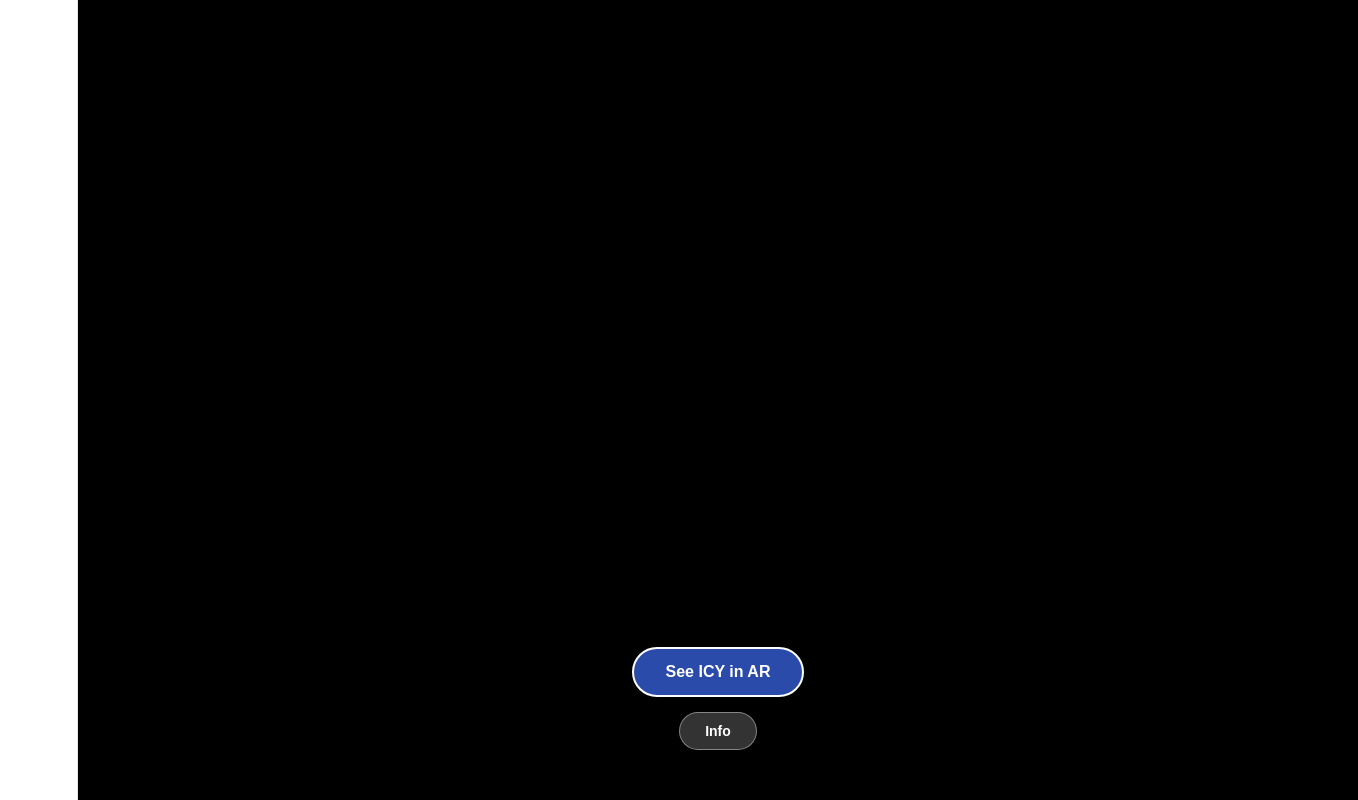
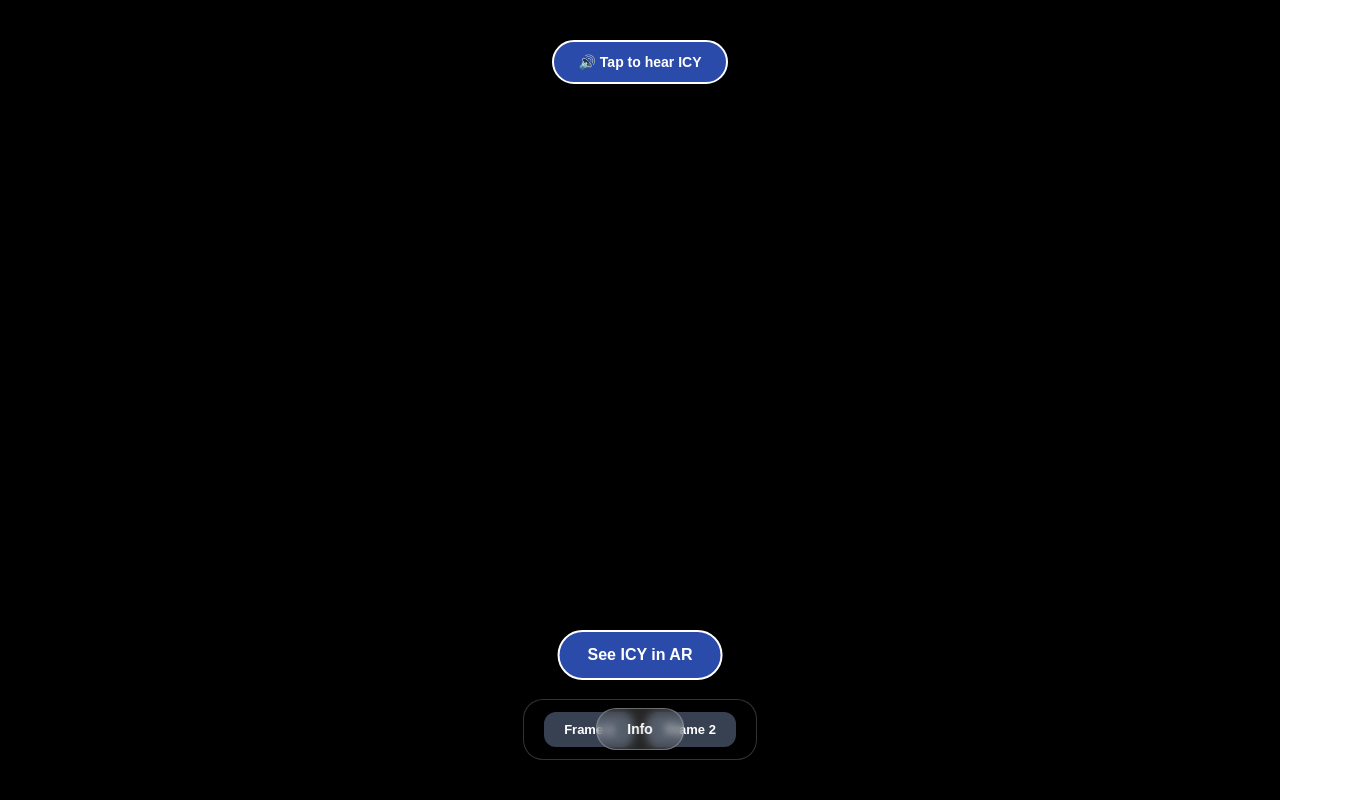
Before and after one commit to chakshu3011/antarctic-pwa, a React (Vite) app: page / in a window 1280 px wide. Shown: the whole page, 1358 px wide, since content can reach past the window. Built offline with nearby package versions, Linux system fonts and the light colour scheme.

Commit message:
Fix: updated code and UI ratios

```diff
--- a/src/App.jsx
+++ b/src/App.jsx
@@ -2,114 +2,70 @@
 import { BrowserRouter, Routes, Route } from 'react-router-dom';
 
 const PenguinAR = () => {
-  const [currentScreen, setCurrentScreen] = useState('intro'); // 'intro', 'ar-mode', 'info', 'thankyou'
+  const [isInfoOpen, setIsInfoOpen] = useState(false);
+  const [isThankYouOpen, setIsThankYouOpen] = useState(false);
   const [activeFrame, setActiveFrame] = useState(null); // null, 'frame1', or 'frame2'
 
   useEffect(() => {
-    if (currentScreen === 'thankyou') {
+    if (isThankYouOpen) {
       const timer = setTimeout(() => {
-        setCurrentScreen('intro');
+        setIsThankYouOpen(false);
       }, 5000);
       return () => clearTimeout(timer);
     }
-  }, [currentScreen]);
+  }, [isThankYouOpen]);
 
-  // Immersive Voice Audio Player - Works completely inside the camera screen now!
-  const playIcyVoice = () => {
+  const playIcyVoice = (e) => {
+    e.stopPropagation();
     const audio = new Audio('/audio/icy_voice.mp3');
-    audio.play().catch(err => console.log("Audio waiting for user clearance:", err));
+    audio.play().catch(err => console.log("Audio waiting for user click:", err));
   };
 
+  const isBlurred = isInfoOpen || isThankYouOpen;
+
   return (
-    <div style={{ width: '100vw', height: '100dvh', margin: 0, padding: 0, overflow: 'hidden', backgroundColor: 'black', fontFamily: 'sans-serif', position: 'relative' }}>
+    // Hardened Viewport Layer: Forces 100% device height and width coverage
+    <div style={{ position: 'fixed', inset: 0, width: '100vw', height: '100vh', margin: 0, padding: 0, overflow: 'hidden', backgroundColor: 'black', fontFamily: 'sans-serif' }}>
 
-      {/* =========================================================
-          SCREEN 1: THE CLEAN INTRO WEB PREVIEW
-          ========================================================= */}
-      {currentScreen === 'intro' && (
-        <div style={{ width: '100%', height: '100%', position: 'absolute', inset: 0, zIndex: 10 }}>
-          {/* Base 3D Preview */}
+      {/* 1. THE VIEWPORT BOUNDARY BOX */}
+      <div style={{
+        position: 'absolute',
+        inset: 0,
+        width: '100%',
+        height: '100%',
+        transition: 'filter 0.5s ease',
+        filter: isBlurred ? 'blur(10px)' : 'none',
+        zIndex: 1
+      }}>
         <model-viewer
           src="/models/penguin1.glb"
+          ios-src="https://antarctic-pwa.vercel.app/models/penguin1.usdz"
           autoplay
           animation-name="idle"
+          ar
+          ar-modes="quick-look webxr scene-viewer"
           camera-controls
-            interaction-prompt="none"
-            style={{ width: '100%', height: '100%', backgroundColor: 'transparent' }}
+          scale="10 10 10"
+          ar-placement="floor"
+          ar-scale="fixed"
+          style={{ width: '100%', height: '100%', display: 'block', backgroundColor: 'transparent' }}
+        >
+
+          {/* THE MASTER AR CAMERA SYSTEM INTERFACE */}
+          {/* These elements are hidden on the web view and only display inside the AR camera stream */}
+          <div slot="ar-button" style={{ position: 'absolute', inset: 0, pointerEvents: 'none', zIndex: 100 }}>
+
+            {/* Live Transparent PNG Frame Overlay (AR Mode) */}
+            {activeFrame && (
+              <img
+                src={activeFrame === 'frame1' ? '/images/frame1.png' : '/images/frame2.png'}
+                alt="Active Frame Border"
+                style={{ width: '100%', height: '100%', objectFit: 'contain', position: 'absolute', inset: 0, pointerEvents: 'none' }}
               />
-
-          {/* Bottom Center Navigation Row */}
-          <div style={{ position: 'absolute', bottom: '50px', left: 0, right: 0, display: 'flex', flexDirection: 'column', alignItems: 'center', gap: '15px', zIndex: 15 }}>
-            <button
-              onClick={() => setCurrentScreen('ar-mode')}
-              style={{
-                padding: '14px 32px', backgroundColor: '#2B4BAA', color: 'white',
-                border: '2px solid white', borderRadius: '30px', fontWeight: 'bold', fontSize: '16px',
-                boxShadow: '0 4px 15px rgba(0,0,0,0.4)', cursor: 'pointer'
-              }}
-            >
-              See ICY in AR
-            </button>
-
-            <button
-              onClick={() => setCurrentScreen('info')}
-              style={{
-                padding: '10px 25px', backgroundColor: 'rgba(255, 255, 255, 0.2)', color: 'white',
-                border: '1px solid rgba(255,255,255,0.4)', borderRadius: '20px', fontWeight: 'bold', fontSize: '14px',
-                backdropFilter: 'blur(4px)', cursor: 'pointer'
-              }}
-            >
-              Info
-            </button>
-          </div>
-        </div>
             )}
 
-      {/* =========================================================
-          SCREEN 2: TRUE IN-BROWSER AR CAMERA MODE (THE PIVOT)
-          ========================================================= */}
-      {currentScreen === 'ar-mode' && (
-        <div style={{ width: '100%', height: '100%', position: 'absolute', inset: 0, zIndex: 20 }}>
-
-          {/* 1. THE WEB CAMERA AR SCENE ENGINE */}
-          {/* This injects the camera stream directly into the background of your webpage */}
-          <a-scene
-            embedded
-            arjs="sourceType: webcam; debugUIEnabled: false; detectionMode: mono_and_matrix;"
-            vr-mode-ui="enabled: false"
-            style={{ width: '100%', height: '100%', position: 'absolute', top: 0, left: 0 }}
-          >
-            {/* Asset Management System to pre-load ICY */}
-            <a-assets>
-              <a-asset-item id="icyModel" src="/models/penguin1.glb"></a-asset-item>
-            </a-assets>
-
-            {/* Markerless/Floor Anchor configuration */}
-            {/* Positioned slightly forward (z: -2) so ICY spawns instantly in front of the camera view */}
-            <a-entity
-              gltf-model="#icyModel"
-              position="0 -0.5 -2"
-              scale="0.8 0.8 0.8"
-              animation-mixer="clip: idle;"
-            ></a-entity>
-
-            <a-entity camera></a-entity>
-          </a-scene>
-
-          {/* 2. LIVE INTERACTIVE HTML FRAMES (Renders flawlessly on top of the phone camera!) */}
-          {activeFrame && (
-            <div style={{ position: 'absolute', inset: 0, pointerEvents: 'none', zIndex: 25 }}>
-              <img
-                src={activeFrame === 'frame1' ? '/images/frame1.png' : '/images/frame2.png'}
-                alt="Active Border Frame"
-                style={{ width: '100%', height: '100%', objectFit: 'contain' }}
-              />
-            </div>
-          )}
-
-          {/* 3. INTERACTIVE HUD BUTTON ROW */}
-          {/* TOP CENTER: Audio Controller Button */}
-          <div style={{ position: 'absolute', top: '40px', left: 0, right: 0, display: 'flex', justifyContent: 'center', zIndex: 30 }}>
+            {/* Top Center Layout: The Audio Track Controller */}
+            <div style={{ position: 'absolute', top: '40px', left: 0, right: 0, display: 'flex', justifyContent: 'center', pointerEvents: 'auto' }}>
               <button
                 onClick={playIcyVoice}
                 style={{
@@ -122,65 +78,114 @@
               </button>
             </div>
 
-          {/* BOTTOM CENTER: Frame Switcher Panel */}
-          <div style={{ position: 'absolute', bottom: '40px', left: 0, right: 0, display: 'flex', flexDirection: 'column', alignItems: 'center', gap: '15px', zIndex: 30 }}>
-            <div style={{ display: 'flex', gap: '12px', backgroundColor: 'rgba(0,0,0,0.7)', padding: '10px 20px', borderRadius: '20px', border: '1px solid rgba(255,255,255,0.2)' }}>
+            {/* Bottom Row Layout: Interactive Frame Selectors */}
+            <div style={{ position: 'absolute', bottom: '40px', left: 0, right: 0, display: 'flex', justifyContent: 'center', pointerEvents: 'auto' }}>
+              <div style={{ display: 'flex', gap: '12px', backgroundColor: 'rgba(0,0,0,0.75)', padding: '12px 20px', borderRadius: '20px', border: '1px solid rgba(255,255,255,0.2)' }}>
                 <button
-                onClick={() => setActiveFrame(activeFrame === 'frame1' ? null : 'frame1')}
+                  onClick={(e) => { e.stopPropagation(); setActiveFrame(activeFrame === 'frame1' ? null : 'frame1'); }}
                   style={{
-                  padding: '8px 16px', borderRadius: '12px', border: 'none',
+                    padding: '10px 20px', borderRadius: '12px', border: 'none',
                     backgroundColor: activeFrame === 'frame1' ? '#10b981' : '#374151',
-                  color: 'white', fontWeight: 'bold', fontSize: '12px', cursor: 'pointer'
+                    color: 'white', fontWeight: 'bold', fontSize: '13px', cursor: 'pointer'
                   }}
                 >
                   {activeFrame === 'frame1' ? '✓ Frame 1' : 'Frame 1'}
                 </button>
                 <button
-                onClick={() => setActiveFrame(activeFrame === 'frame2' ? null : 'frame2')}
+                  onClick={(e) => { e.stopPropagation(); setActiveFrame(activeFrame === 'frame2' ? null : 'frame2'); }}
                   style={{
-                  padding: '8px 16px', borderRadius: '12px', border: 'none',
+                    padding: '10px 20px', borderRadius: '12px', border: 'none',
                     backgroundColor: activeFrame === 'frame2' ? '#10b981' : '#374151',
-                  color: 'white', fontWeight: 'bold', fontSize: '12px', cursor: 'pointer'
+                    color: 'white', fontWeight: 'bold', fontSize: '13px', cursor: 'pointer'
                   }}
                 >
                   {activeFrame === 'frame2' ? '✓ Frame 2' : 'Frame 2'}
                 </button>
               </div>
-
-            {/* Back Button to exit AR cleanly */}
-            <button
-              onClick={() => { setCurrentScreen('intro'); setActiveFrame(null); }}
-              style={{ background: 'rgba(0,0,0,0.6)', border: 'none', color: '#cbd5e1', padding: '6px 12px', borderRadius: '10px', fontWeight: 'bold', cursor: 'pointer', fontSize: '13px' }}
-            >
-              ← Back to Main
-            </button>
             </div>
 
           </div>
+
+          {/* AR ACTIVATION BUTTON (Native Activation Trigger for regular web layout view) */}
+          <button
+            slot="ar-button"
+            style={{
+              position: 'absolute',
+              bottom: '120px',
+              left: '50%',
+              transform: 'translateX(-50%)',
+              padding: '14px 28px',
+              backgroundColor: '#2B4BAA',
+              color: 'white',
+              border: '2px solid white',
+              borderRadius: '30px',
+              fontWeight: 'bold',
+              fontSize: '16px',
+              boxShadow: '0 4px 15px rgba(0,0,0,0.4)',
+              cursor: 'pointer',
+              zIndex: 10
+            }}
+          >
+            See ICY in AR
+          </button>
+
+        </model-viewer>
+      </div>
+
+      {/* ACTIVE TRANSPARENT FRAME RENDER ZONE (Only appears on web layer when testing scales) */}
+      {activeFrame && !isBlurred && (
+        <div style={{ position: 'absolute', inset: 0, pointerEvents: 'none', zIndex: 5 }}>
+          <img
+            src={activeFrame === 'frame1' ? '/images/frame1.png' : '/images/frame2.png'}
+            alt="Active Overlay Frame"
+            style={{ width: '100%', height: '100%', objectFit: 'contain' }}
+          />
+        </div>
       )}
 
-      {/* =========================================================
-          SCREEN 3: THE FACTS INFO OVERLAY SCREEN
-          ========================================================= */}
-      {currentScreen === 'info' && (
-        <div style={{ position: 'absolute', inset: 0, zIndex: 40, display: 'flex', alignItems: 'center', justifyContent: 'center', backgroundColor: 'rgba(0,0,0,0.7)', backdropFilter: 'blur(8px)' }}>
+      {/* 2. THE WEBPAGE INTRO SCREEN INFO BUTTON */}
+      {!isBlurred && (
+        <button
+          onClick={() => setIsInfoOpen(true)}
+          style={{
+            position: 'absolute',
+            bottom: '50px',
+            left: '50%',
+            transform: 'translateX(-50%)',
+            padding: '12px 30px',
+            backgroundColor: 'rgba(255, 255, 255, 0.15)',
+            color: 'white',
+            border: '1px solid rgba(255,255,255,0.3)',
+            borderRadius: '20px',
+            fontWeight: 'bold',
+            fontSize: '14px',
+            backdropFilter: 'blur(4px)',
+            cursor: 'pointer',
+            zIndex: 10
+          }}
+        >
+          Info
+        </button>
+      )}
+
+      {/* 3. GRAPHIC INFORMATION POPUP PANEL */}
+      {isInfoOpen && (
+        <div style={{ position: 'absolute', inset: 0, zIndex: 50, display: 'flex', alignItems: 'center', justifyContent: 'center', backgroundColor: 'rgba(0,0,0,0.5)', backdropFilter: 'blur(5px)' }}>
           <div style={{ position: 'relative' }}>
             <button
-              onClick={() => setCurrentScreen('intro')}
-              style={{ position: 'absolute', top: '12px', right: '12px', width: '30px', height: '30px', borderRadius: '50%', border: '1.5px solid white', backgroundColor: '#2B4BAA', color: 'white', fontSize: '18px', fontWeight: '300', cursor: 'pointer', zIndex: 45, display: 'flex', alignItems: 'center', justifyContent: 'center', padding: 0 }}
+              onClick={() => setIsInfoOpen(false)}
+              style={{ position: 'absolute', top: '12px', right: '12px', width: '30px', height: '30px', borderRadius: '50%', border: '1.5px solid white', backgroundColor: '#2B4BAA', color: 'white', fontSize: '18px', fontWeight: '300', cursor: 'pointer', zIndex: 10, display: 'flex', alignItems: 'center', justifyContent: 'center', padding: 0 }}
             >✕</button>
             <img src="/images/info.png" alt="Penguin Facts Card" style={{ width: '340px', borderRadius: '24px', display: 'block' }} />
-            <img src="/images/try.png" alt="Action Trigger" onClick={() => { setCurrentScreen('thankyou')} } style={{ position: 'absolute', bottom: '45px', left: '50%', transform: 'translateX(-50%)', width: '120px', cursor: 'pointer' }} />
+            <img src="/images/try.png" alt="Card Interaction Handler" onClick={() => { setIsInfoOpen(false); setIsThankYouOpen(true); }} style={{ position: 'absolute', bottom: '45px', left: '50%', transform: 'translateX(-50%)', width: '120px', cursor: 'pointer' }} />
           </div>
         </div>
       )}
 
-      {/* =========================================================
-          SCREEN 4: THE THANK YOU APPRECIATION SCREEN
-          ========================================================= */}
-      {currentScreen === 'thankyou' && (
-        <div style={{ position: 'absolute', inset: 0, zIndex: 50, display: 'flex', alignItems: 'center', justifyContent: 'center', backgroundColor: 'rgba(0,0,0,0.8)' }}>
-          <img src="/images/thankyou.png" alt="Appreciation Graphic" style={{ width: '320px', display: 'block' }} />
+      {/* 4. CONSERVATION ACKNOWLEDGEMENT PANEL */}
+      {isThankYouOpen && (
+        <div style={{ position: 'absolute', inset: 0, zIndex: 60, display: 'flex', alignItems: 'center', justifyContent: 'center', backgroundColor: 'rgba(0,0,0,0.65)' }}>
+          <img src="/images/thankyou.png" alt="Thank You Dialogue Panel" style={{ width: '320px', display: 'block' }} />
         </div>
       )}
 
```
Lines whose indentation alone changed are shown as unchanged.
